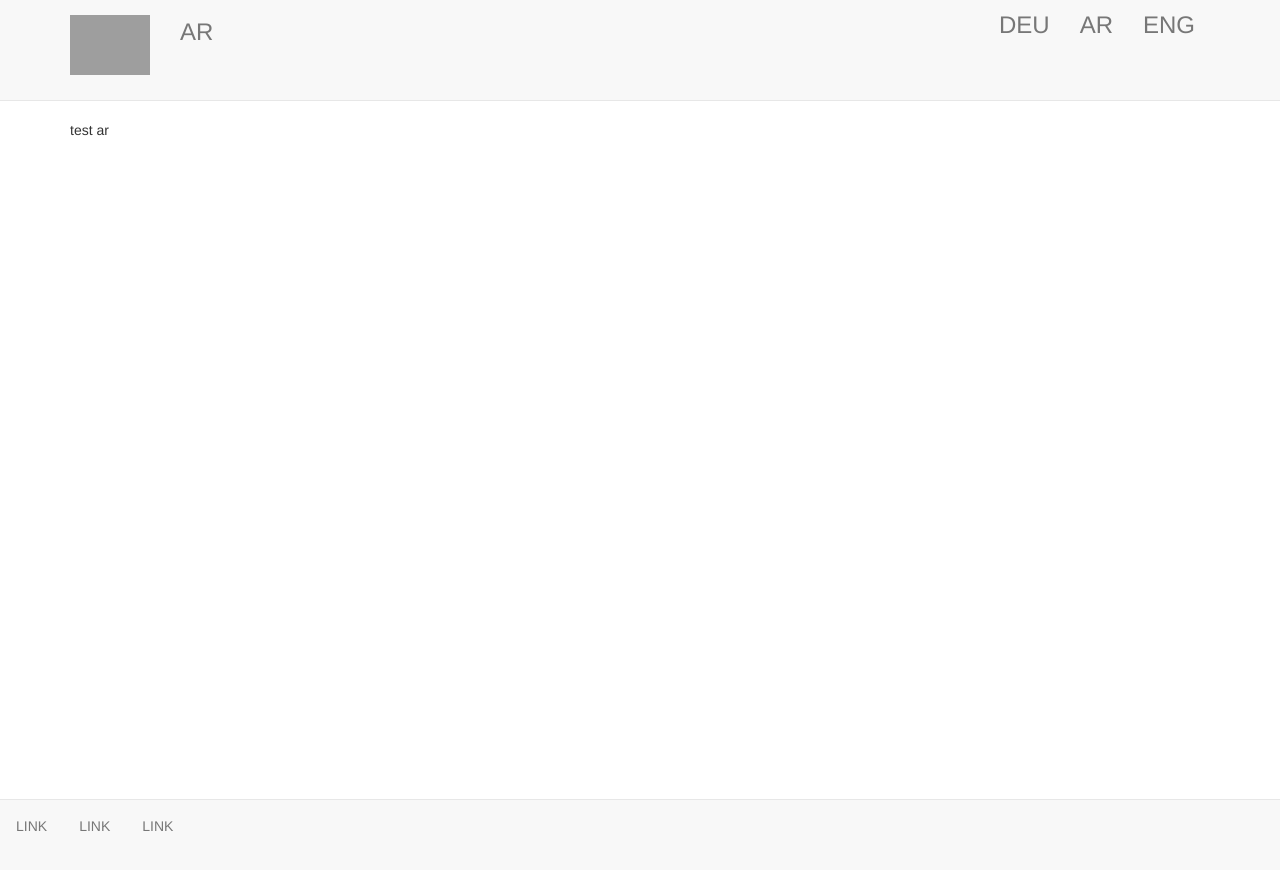
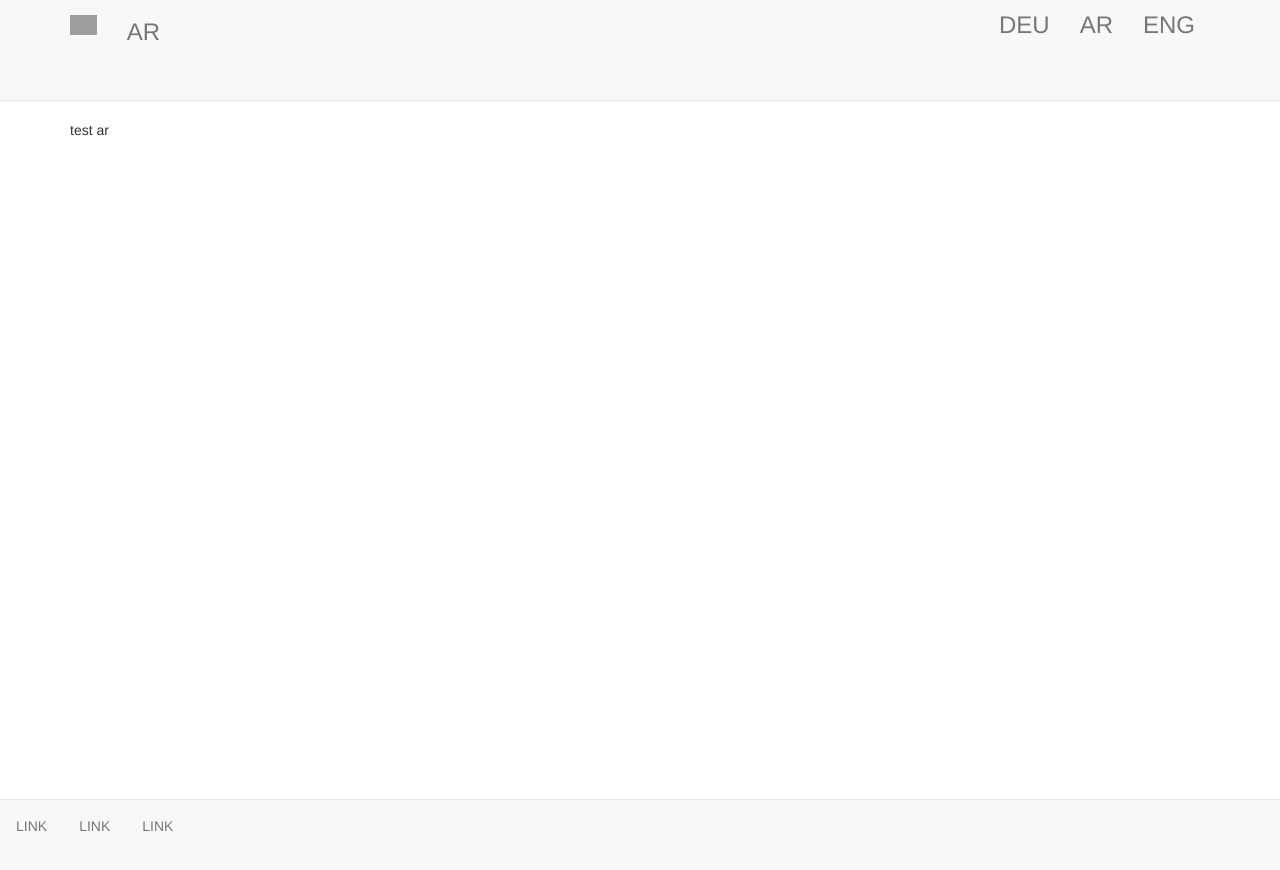
Before and after one commit to EIJC/TIJ, a Jekyll site: the page built from ar.html, in a window 1280 px wide. Shown: the top 870 px of the page. Built offline with Jekyll 4.4.1, drawn with Linux system fonts in a browser that asks for light colours; nearby versions of some CDN libraries; grey boxes are pictures that could not be loaded.

Commit message:
Update page.html

```diff
--- a/_layouts/page.html
+++ b/_layouts/page.html
@@ -10,7 +10,7 @@ layout: base
             <i class="icon-reorder"></i>
         </button>
         <a class="navbar-brand" href="">
-          <img alt="Treffen Internationaler Journalisten" src="https://www.dropbox.com/s/0z8cxb5275ouz2r/TIJ%20Transparent.png?raw=1" style="max-width: 80px; max-height: 80px;" />
+          <img alt="Treffen Internationaler Journalisten" src="https://www.dropbox.com/s/0z8cxb5275ouz2r/TIJ%20Transparent.png?raw=1" style="max-width: 100%; max-height: 100%;" />
         </a>
     </div>
     <nav class="collapse navbar-collapse">
```
